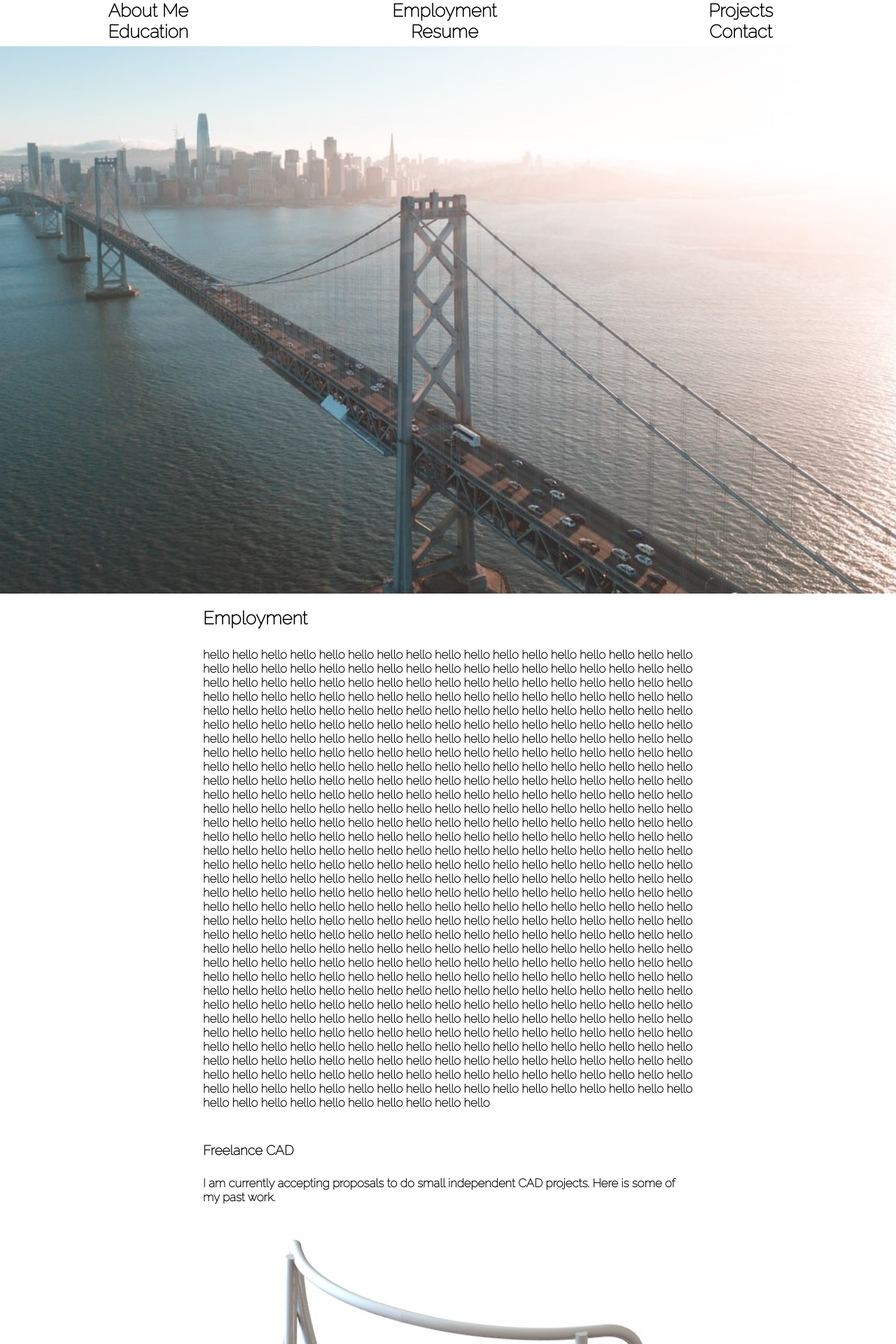
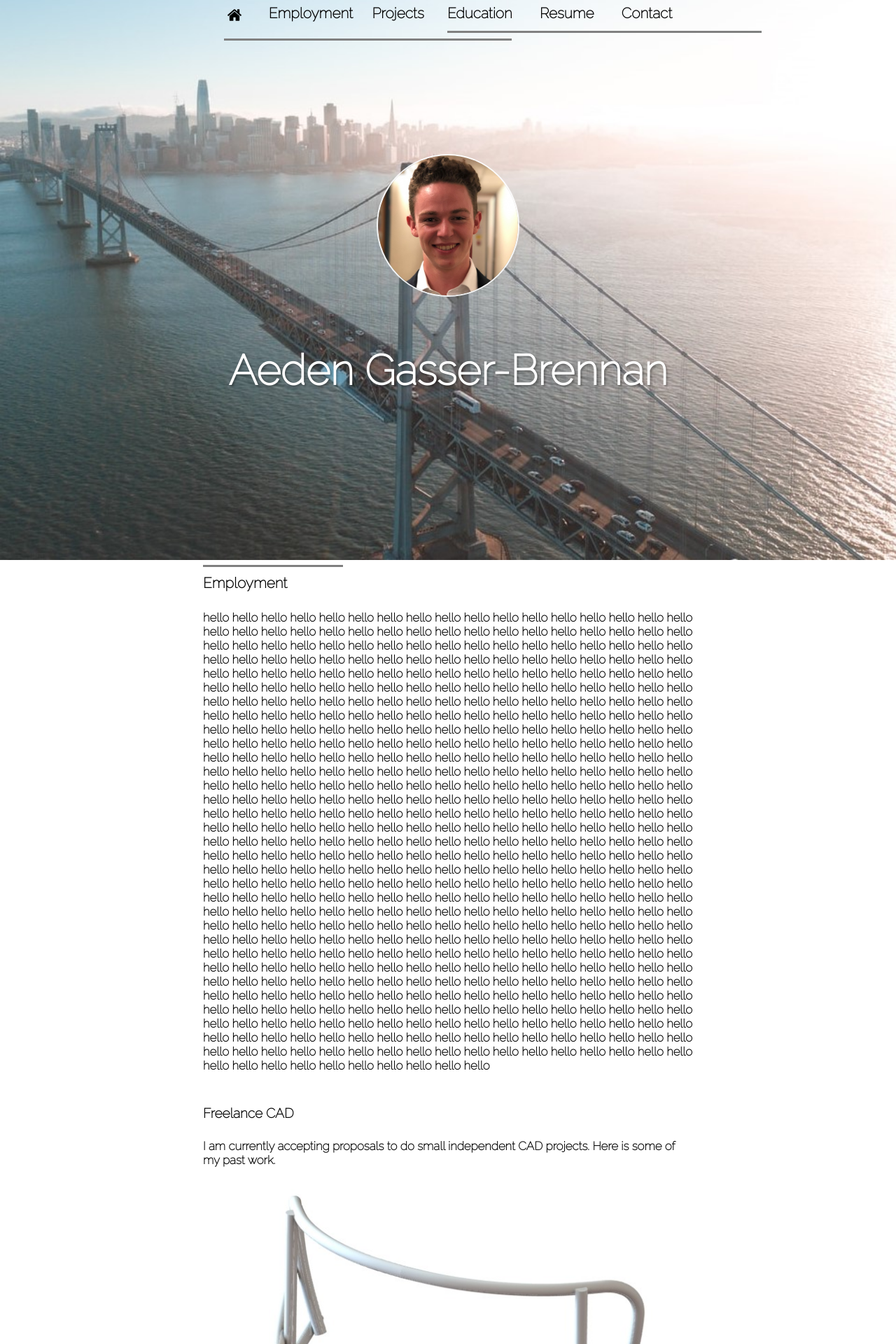
Before and after one commit to AedenGB/portfolio-website, a Flask app: page / in a window 1280 px wide. Shown: the top 1920 px of the page at 70% size. Run offline with Flask 2, Linux system fonts and the light colour scheme; some libraries are stand-ins or nearby versions.

Commit message:
background and scroll working

```diff
--- a/app/static/css/index.css
+++ b/app/static/css/index.css
@@ -69,25 +69,26 @@ html{
   top:0;
   left:0;
   width: 100%;
+  padding-top: 6px;
   padding-bottom: 6px;
   height:inline-block;
-  box-shadow:0 2px 6px #666;
-}
-#title{
-  display:inline;
-  white-space: nowrap;
-  left:20px;
-  font-weight: 400;
-  font-size: 60px;
-  display: none;
 }
 
+#home-icon{
+  padding: 5px;
+  height:30px;
+}
+
+#menu-container{
+  padding-left: 300px;
+  padding-right: 300px;
+}
 .menu-link-container{
+  position: inherit;
   display: block;
-  float: left;
-  width: 220px;
+  flex-direction: row;
+  flex-grow: 1;
   text-align: center;
-
 }
 .menu-link{
   -webkit-user-select: none;
@@ -95,7 +96,7 @@ html{
   -ms-user-select: none;
   user-select: none;
 
-  padding-bottom: 6px;
+  padding: 6px;
   position: relative;
 
   cursor:pointer;
@@ -124,8 +125,9 @@ html{
   transform: scaleY(0);
   overflow: hidden;
   position: absolute;
-  background: white;
+  background: rgba(256,256,256,1);
   z-index: 3;
+  padding: 4px;
 }
 .menu-link-container:hover .dropdown-container {
   transform: scaleY(1);
@@ -143,9 +145,8 @@ body{
 }
 #body-content{
   padding: 0;
-  padding-top: 100px;
 }
-#body-content img, p{
+#body-content p{
   padding-top: 10px;
   padding-bottom: 10px;
 }
@@ -166,11 +167,25 @@ body{
   margin: auto;
 }
 
-#About-Me-Section{
+#Homepage-Section{
   height:100%;
   width: 100%;
   background-image: url("/static/images/background.jpg");
   background-size: cover;
+  text-align: center;
+}
+#profile-photo{
+  width: 200px;
+  height: 200px;
+  margin-top:200px;
+  border: 2px solid rgba(256,256,256,0.9);
+  border-radius: 200px;
+}
+#name{
+  color:white;
+  font-weight: 800;
+  font-size: 60px;
+  text-shadow: 2px 2px 3px rgba(0, 0, 0, 0.3);
 }
 
 #Projects-Section, #Resume-Section{
@@ -200,7 +215,7 @@ a{
 }
 
 .clickable:hover{
-  opacity: 0.75;
+  opacity: 0.7;
   cursor: pointer;
 }
 
@@ -214,8 +229,17 @@ a{
   font-size: 22px;
 }
 
+.heading:before{
+    content: '';
+    position: absolute;
+    height: 3px;
+    width: 200px;
+    background: grey;
+    bottom: -10px;
+}
+
 .heading:hover, .subheading:hover{
-  color:#2566C9 !important;
+  opacity: 0.9;
 }
 .subsubheading{
   margin-left: 20px;
--- a/app/static/javascript/index.js
+++ b/app/static/javascript/index.js
@@ -1,6 +1,7 @@
 $(document).ready(function(){
   $('html').hide();
   $('html').fadeIn(1000);
+  $('#menu-bar').css("background", "rgba(256,256,256,0)");
 
   $.localScroll({
      target:'body',
@@ -19,35 +20,15 @@ $(document).ready(function(){
 
   function adjust_for_window_size() {
     var viewport_width = $(window).width();
+    var viewport_height = $(window).height();
 
     $("html").css("font-size", viewport_width*0.0022+14);//set main font size, mostly for body-content
-    $(".heading").css("font-size", viewport_width*0.0045+20);//set heading font size
+    $(".heading").css("font-size", viewport_width*0.0045+15);//set heading font size
+    $("#home-icon").css("height", viewport_width*0.0045+15);
     $(".subheading").css("font-size", viewport_width*0.004+14);//set subheading font size
 
-    if(viewport_width<600){//will title be one or two lines
-      $("#title-linebreak").html("<br>");//add linebreak
-      $("#title").css("font-size", (viewport_width-70)*0.095);
-    }
-    else{
-      $("#title-linebreak").html("");//no linebreak
-      $("#title").css("font-size", (viewport_width-40)*0.049);
-    }
-
-    var normal_menu_link_width = 220;
-
-    if(viewport_width>normal_menu_link_width*6){//all menu links inline with eachother
-      $(".menu-link-container").css("width", (viewport_width-10)/6);
-    }
-    else if(viewport_width>normal_menu_link_width*3){//two rows of 3
-      $(".menu-link-container").css("width", (viewport_width-10)/3);
-    }
-    else{//3 rows of 2
-      $(".menu-link-container").css("width", (viewport_width-10)/2);
-    }
-
     var menu_height = $("#menu-bar").height();//based on height of elements in menu bar, adjust scroll characteristics
-    $("#body-content").css("padding-top", menu_height-10);
-    $(".anchor").css("top",-menu_height);
+    $(".anchor").css("top",-menu_height-10);
 
     limit_element_size_to(".width-controlled", 700, 10, window);//all body text width controlled elements
     limit_element_size_to("#contact-popup", 400, 10, window);//contact popup width limit
@@ -73,12 +54,17 @@ $(document).ready(function(){
   });
 
   $(window).scroll(function() {
-    if($(window).scrollTop()>15){
-      $('#menu-bar').css('transition',"0.5s");
-      $('#menu-bar').css('box-shadow',"0 2px 6px #666");
+    var menu_height = $("#menu-bar").height();
+    var bottom_of_element = $("#Homepage-Section").offset().top + $("#Homepage-Section").outerHeight();
+    var top_of_screen = $(window).scrollTop();
+
+    if (top_of_screen < bottom_of_element-menu_height*6){
+      $('#menu-bar, .dropdown-container').css('box-shadow',"0 0");
+      $('#menu-bar, .dropdown-container').css('background',"rgba(256,256,256,0.0)");
+    } else {
+      $('#menu-bar, .dropdown-container').css('transition',"0.2s");
+      $('#menu-bar, .dropdown-container').css('box-shadow',"0 2px 6px #666");
+      $('#menu-bar, .dropdown-container').css('background',"rgba(256,256,256,1)");
     }
-    else{
-      $('#menu-bar').css('box-shadow',"0 0");
-    }
-  });
 });
+});
--- a/app/templates/index.html
+++ b/app/templates/index.html
@@ -24,9 +24,9 @@
     <div class = "popup-closer" id = "grey"></div>
 
     <div id = "menu-bar">
-      <a id = "title" class = "clickable" href = "#About-Me"><b style = "color:#2566C9">&nbsp;Aeden Gasser-Brennan</b><span id = "title-linebreak"></span>&nbsp;Mechanical Engineer</a>
-      <div>
-        <span class = "menu-link-container"><a class = "menu-link heading" href = "#About-Me">About Me</a></span>
+      <div class = "flex" id = "menu-container">
+        <span class = "menu-link-container"><a class = "menu-link heading" href = "#Homepage"><img class = "clickable" id = "home-icon" src="{{url_for('static', filename='images/home-icon.svg')}}"></a></span>
+
         <span class = "menu-link-container"><a class = "heading" href = "#Employment">Employment</a>
           <div class = "dropdown-container shadow">
             <a class = "menu-link subheading" href = "#Freelance-CAD">Freelance CAD</a><br>
@@ -34,6 +34,7 @@
             <a class = "menu-link subheading" href = "#CSU-Fullerton-Research">CSU Fullerton Research</a><br>
           </div>
         </span>
+
         <span class = "menu-link-container"><a class = "heading" href = "#Projects">Projects</a>
           <div class = "dropdown-container shadow">
             <a class = "menu-link subheading" href = "#Formula-Racing">Formula Racing</a><br>
@@ -42,6 +43,7 @@
             <a class = "menu-link subheading" href = "#FRC-Robotics">FRC Robotics</a><br>
           </div>
         </span>
+
         <span class = "menu-link-container"><a class = "menu-link heading" href = "#Education">Education</a></span>
         <span class = "menu-link-container"><a class = "menu-link heading" href = "#Resume">Resume</a></span>
         <span class = "menu-link-container"><a class = "menu-link heading" id = "contact-button">Contact</a></span>
@@ -50,8 +52,10 @@
 
     <div id = "body-content">
 
-      <div id = "About-Me-Section" class = "body-section">
-          <a class = "anchor" name="About-Me">a</a>
+      <div id = "Homepage-Section" class = "body-section">
+          <a class = "anchor" name="Homepage">a</a>
+          <img id = "profile-photo" src = "{{url_for('static', filename='images/profile-photo.jpg')}}">
+          <p id = "name">Aeden Gasser-Brennan</p>
       </div>
 
       <div id = "Employment-Section" class = "body-section">
```
Also changed, not shown: app/static/images/home-icon.png (added), app/static/images/home-icon.svg (added), app/static/images/profile-photo.JPG, app/static/images/profile-photo.png (added).
